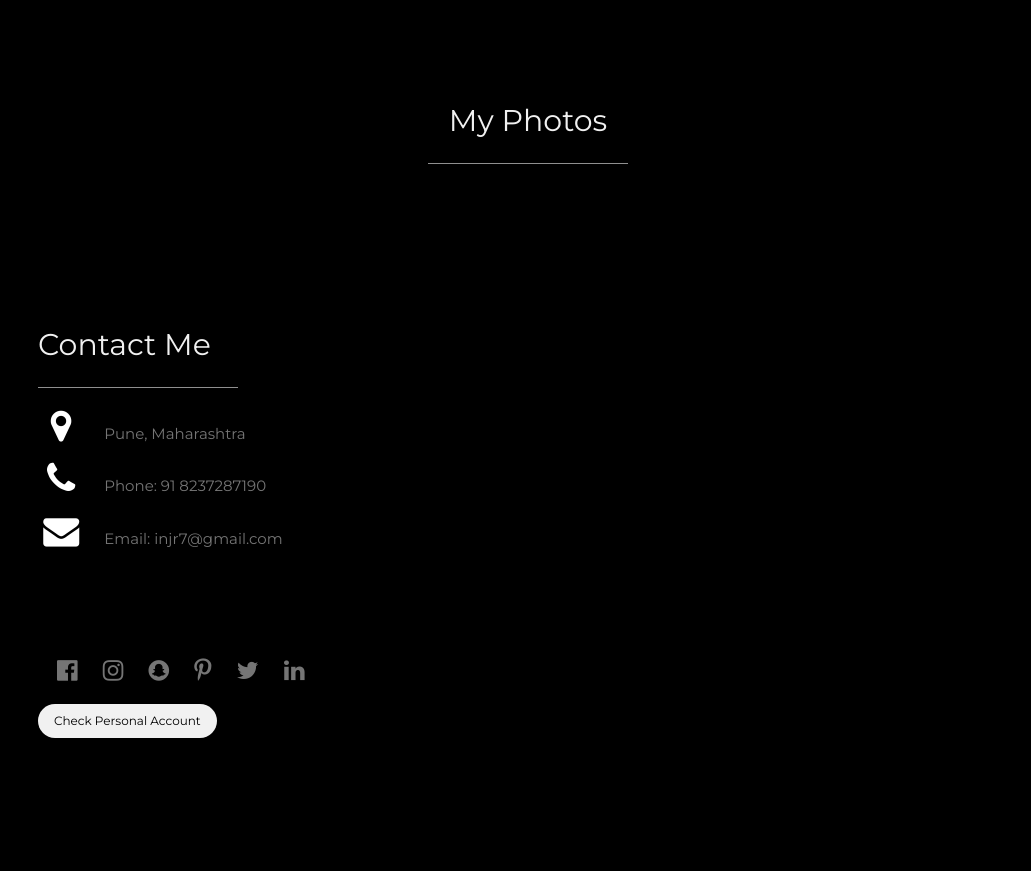
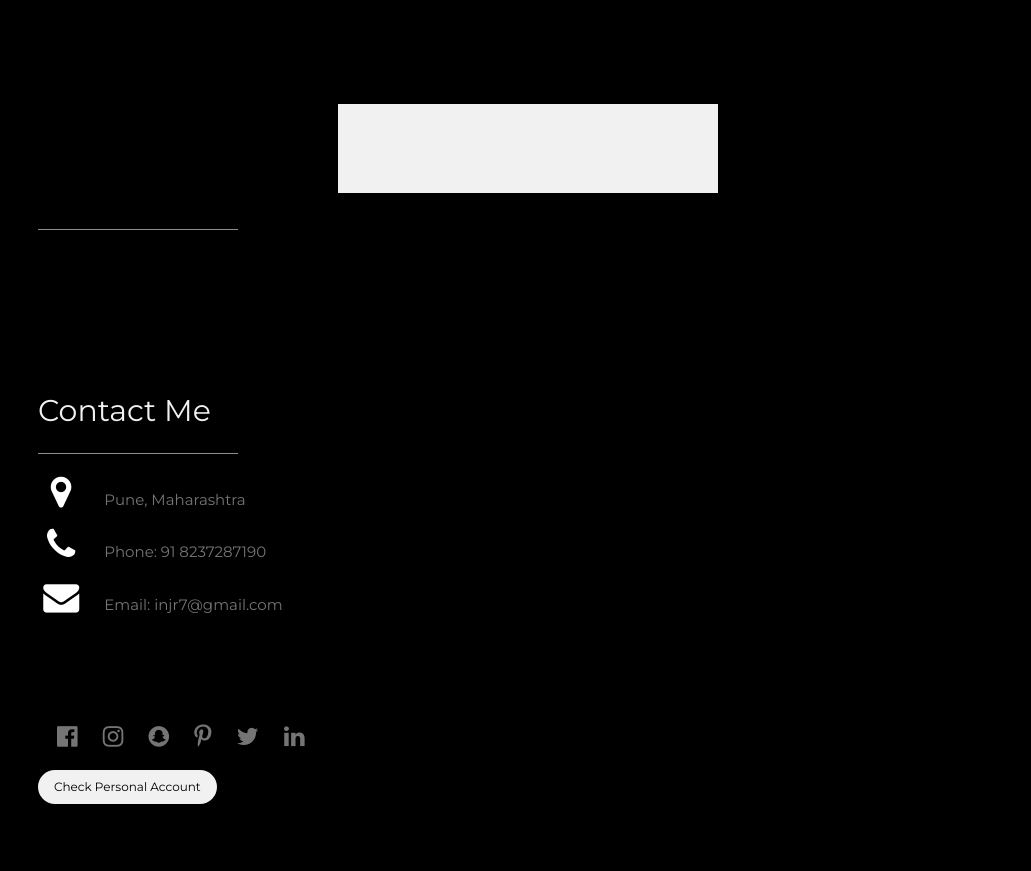
Before and after one commit to Aditya-Holkar/injr11, a plain HTML site: page injr11/index.html in a window 1280 px wide. Shown: the part 2920-3791 px from the top of the page, without its empty margins (112-1143 px from the left). Drawn offline with nearby package versions, Linux system fonts and the light colour scheme.

Commit message:
Update index.html

```diff
--- a/injr11/index.html
+++ b/injr11/index.html
@@ -108,44 +108,6 @@
     <button class="w3-button w3-light-grey w3-padding-large w3-section">
     <a href=".\48018391277_f3279c4143_o.jpg" download=“newname.pdf”>Sample of My Work</a>
     </button>
-
-    <!-- Grid for pricing tables
-    <h3 class="w3-padding-16 w3-text-light-grey">My Price</h3>
-    <div class="w3-row-padding" style="margin:0 -16px">
-      <div class="w3-half w3-margin-bottom">
-        <ul class="w3-ul w3-white w3-center w3-opacity w3-hover-opacity-off">
-          <li class="w3-dark-grey w3-xlarge w3-padding-32">Basic</li>
-          <li class="w3-padding-16">Web Design</li>
-          <li class="w3-padding-16">Photography</li>
-          <li class="w3-padding-16">5GB Storage</li>
-          <li class="w3-padding-16">Mail Support</li>
-          <li class="w3-padding-16">
-            <h2>$ 10</h2>
-            <span class="w3-opacity">per month</span>
-          </li>
-          <li class="w3-light-grey w3-padding-24">
-            <button class="w3-button w3-white w3-padding-large w3-hover-black">Sign Up</button>
-          </li>
-        </ul>
-      </div>
-
-      <div class="w3-half">
-        <ul class="w3-ul w3-white w3-center w3-opacity w3-hover-opacity-off">
-          <li class="w3-dark-grey w3-xlarge w3-padding-32">Pro</li>
-          <li class="w3-padding-16">Web Design</li>
-          <li class="w3-padding-16">Photography</li>
-          <li class="w3-padding-16">50GB Storage</li>
-          <li class="w3-padding-16">Endless Support</li>
-          <li class="w3-padding-16">
-            <h2>$ 25</h2>
-            <span class="w3-opacity">per month</span>
-          </li>
-          <li class="w3-light-grey w3-padding-24">
-            <button class="w3-button w3-white w3-padding-large w3-hover-black">Sign Up</button>
-          </li>
-        </ul>
-      </div>
-    End Grid/Pricing tables -->
     </div>
 
     <!-- Testimonials -->
@@ -167,7 +129,8 @@
 
   <!-- Portfolio Section -->
   <div class="w3-padding-64 w3-content" id="photos">
-   <center> <h2 id="B" class="w3-text-light-grey">My Photos</h2></button>
+   <center>  <button class="w3-button w3-light-grey w3-padding-large w3-section">
+   <h2 id="B" class="w3-text-light-grey">Click to View My Work</h2></button></center>
     <hr style="width:200px" class="w3-opacity">
 
     <!-- Grid for photos -->
```
